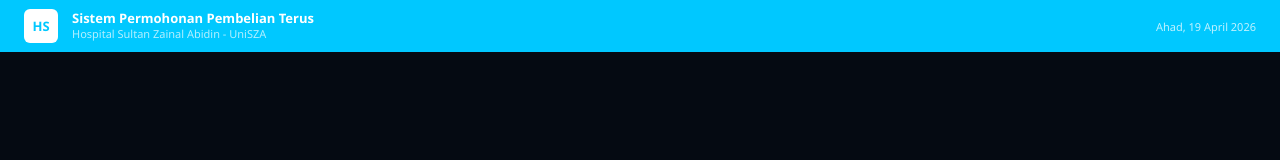
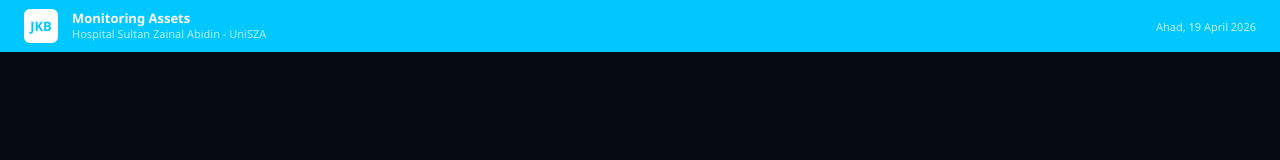
Before and after one commit to jkbpmsystem/fnb, a plain HTML site: page module.html in a window 1280 px wide. Shown: the top 160 px of the page. Drawn offline with Linux system fonts and the light colour scheme.

Commit message:
Update topbar logo and title in module.html

```diff
--- a/module.html
+++ b/module.html
@@ -13,9 +13,9 @@
   <!-- TOPBAR HEADER -->
   <div class="app-topbar">
     <div class="app-topbar-left">
-      <div class="app-topbar-logo">HS</div>
+      <div class="app-topbar-logo">JKB</div>
       <div class="app-topbar-info">
-        <div class="app-topbar-title">Sistem Permohonan Pembelian Terus</div>
+        <div class="app-topbar-title">Monitoring Assets</div>
         <div class="app-topbar-sub">Hospital Sultan Zainal Abidin - UniSZA</div>
       </div>
     </div>
```
